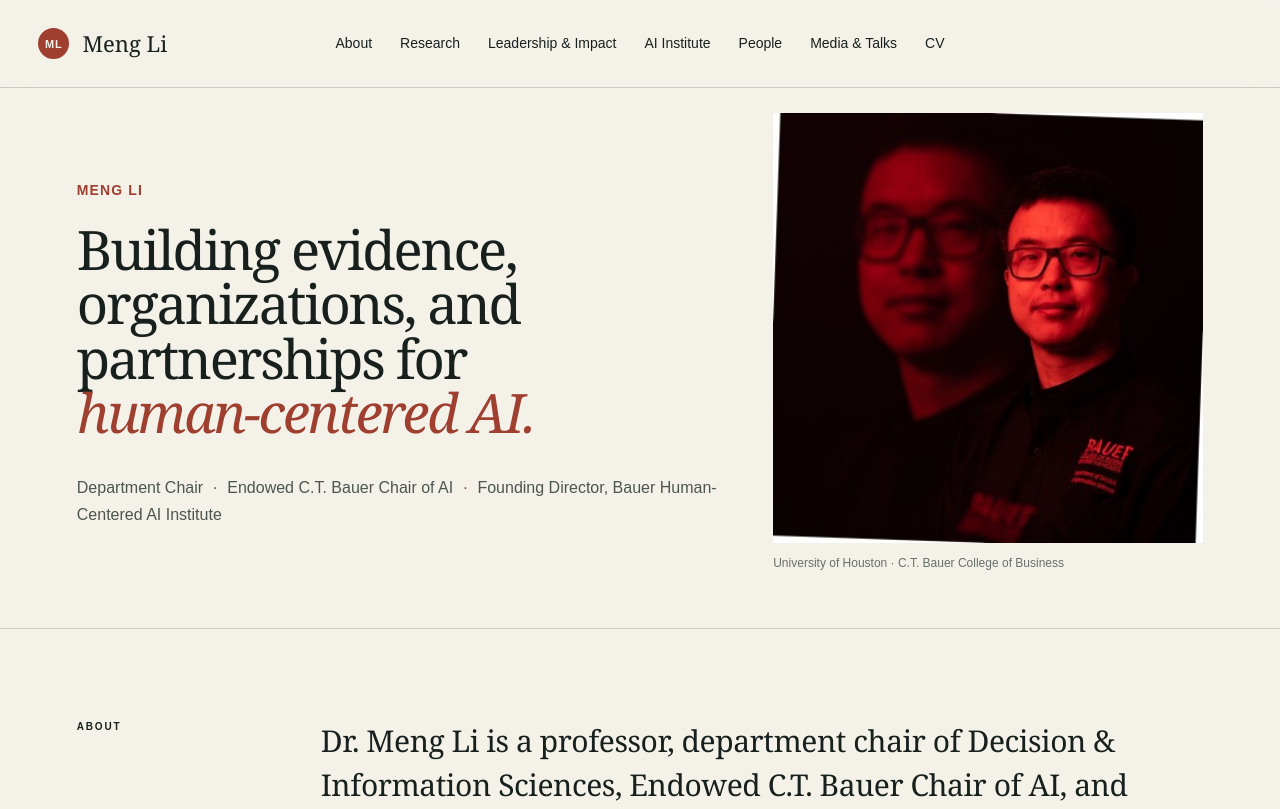
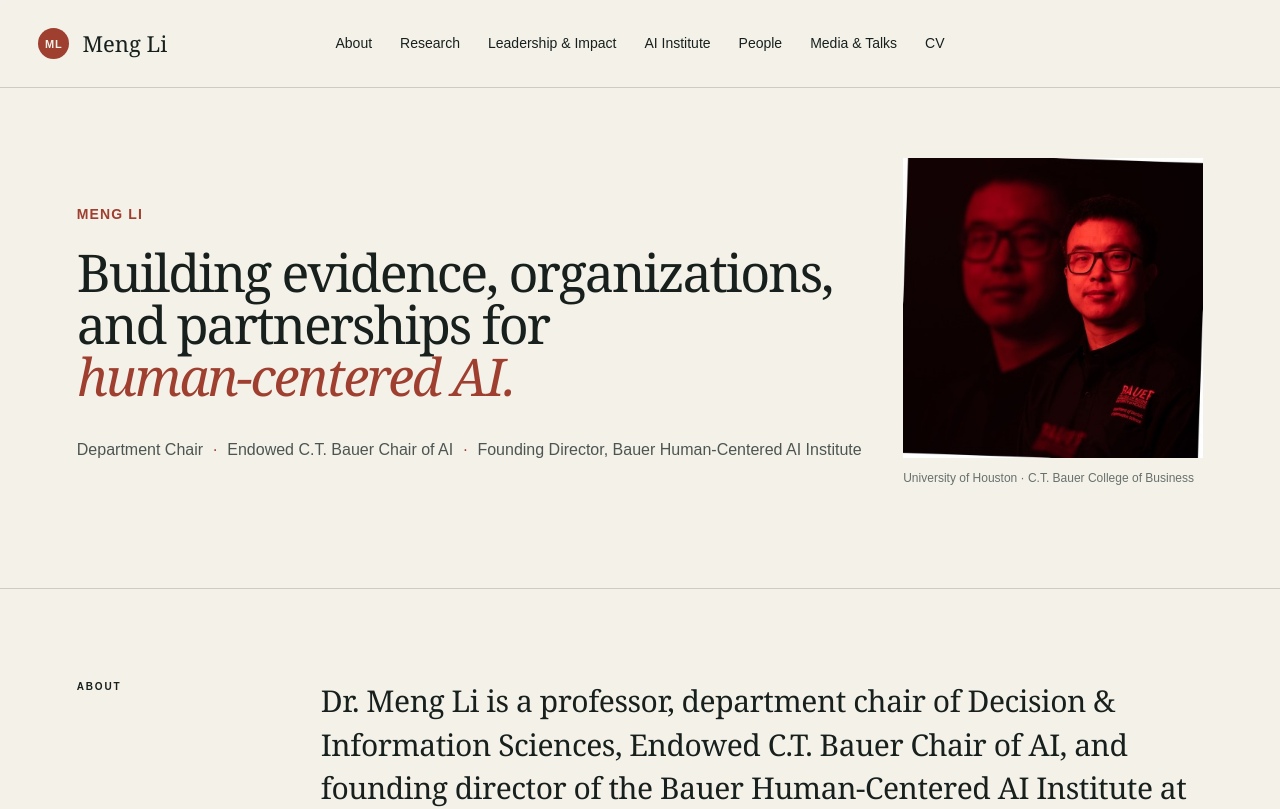
Before and after one commit to xdwong/xdwong.github.io, a Next.js app: page / in a window 1280 px wide. Shown: the top 809 px of the page. Built offline with nearby package versions, Linux system fonts and the light colour scheme.

Commit message:
Restore balanced homepage proportions

```diff
--- a/app/cv/page.tsx
+++ b/app/cv/page.tsx
@@ -8,6 +8,5 @@ const overview = [
 ];
 
 export default function CvPage(){return <InnerPage index="07" eyebrow="Curriculum Vitae" title="Curriculum Vitae" intro="Professional overview">
-  <div className="cv-intro"><div><a href="/research">Publications →</a><a href="https://scholar.google.com/citations?hl=en&user=2RJSbyMAAAAJ" target="_blank" rel="noreferrer">Google Scholar ↗</a></div></div>
   <div className="cv-groups">{overview.map(([title,items])=><section key={title as string}><h2>{title}</h2><ul>{(items as string[]).map(item=><li key={item}>{item}</li>)}</ul></section>)}</div>
 </InnerPage>}
--- a/app/globals.css
+++ b/app/globals.css
@@ -117,3 +117,10 @@ footer{background:#111916;color:#f4f1e9;padding:100px 6vw 35px;display:grid;grid
 @media(max-width:1180px){.leader-hero{grid-template-columns:minmax(0,1fr) minmax(320px,390px);gap:3vw}.leader-copy h1{font-size:clamp(48px,5vw,58px)}}
 @media(max-width:850px){.leader-hero{grid-template-columns:1fr;min-height:auto;padding-block:44px}.leader-copy h1{font-size:clamp(44px,9vw,58px)}.leadership-intro{max-width:none}}
 @media(max-width:560px){.leader-copy h1{font-size:38px}.leadership-intro p{font-size:29px}.cv-intro{justify-content:flex-start}}
+
+/* Restore the balanced homepage portrait while giving the statement room to breathe. */
+.leader-hero{min-height:500px;grid-template-columns:minmax(0,1fr) 300px;gap:2vw}
+.leader-copy h1{font-size:clamp(52px,4vw,66px)}
+.leader-roles{max-width:none;white-space:nowrap}
+@media(max-width:1180px){.leader-hero{grid-template-columns:minmax(0,1fr) 280px;gap:2.5vw}.leader-copy h1{font-size:clamp(46px,4.7vw,56px)}.leader-roles{white-space:normal}}
+@media(max-width:850px){.leader-hero{grid-template-columns:1fr}.leader-portrait{width:min(100%,300px)}.leader-roles{white-space:normal}}
--- a/app/page.tsx
+++ b/app/page.tsx
@@ -25,7 +25,7 @@ export default function Home() {
     <section className="leader-hero">
       <div className="leader-copy">
         <p className="leader-name">Meng Li</p>
-        <h1>Building evidence,<br/>organizations, and partnerships for<br/><em>human-centered AI.</em></h1>
+        <h1>Building evidence, organizations,<br/>and partnerships for<br/><em>human-centered AI.</em></h1>
         <p className="leader-roles">Department Chair <span>·</span> Endowed C.T. Bauer Chair of AI <span>·</span> Founding Director, Bauer Human-Centered AI Institute</p>
       </div>
       <figure className="leader-portrait"><img src="/meng-color.jpg" alt="Dr. Meng Li"/><figcaption>University of Houston · C.T. Bauer College of Business</figcaption></figure>
```
